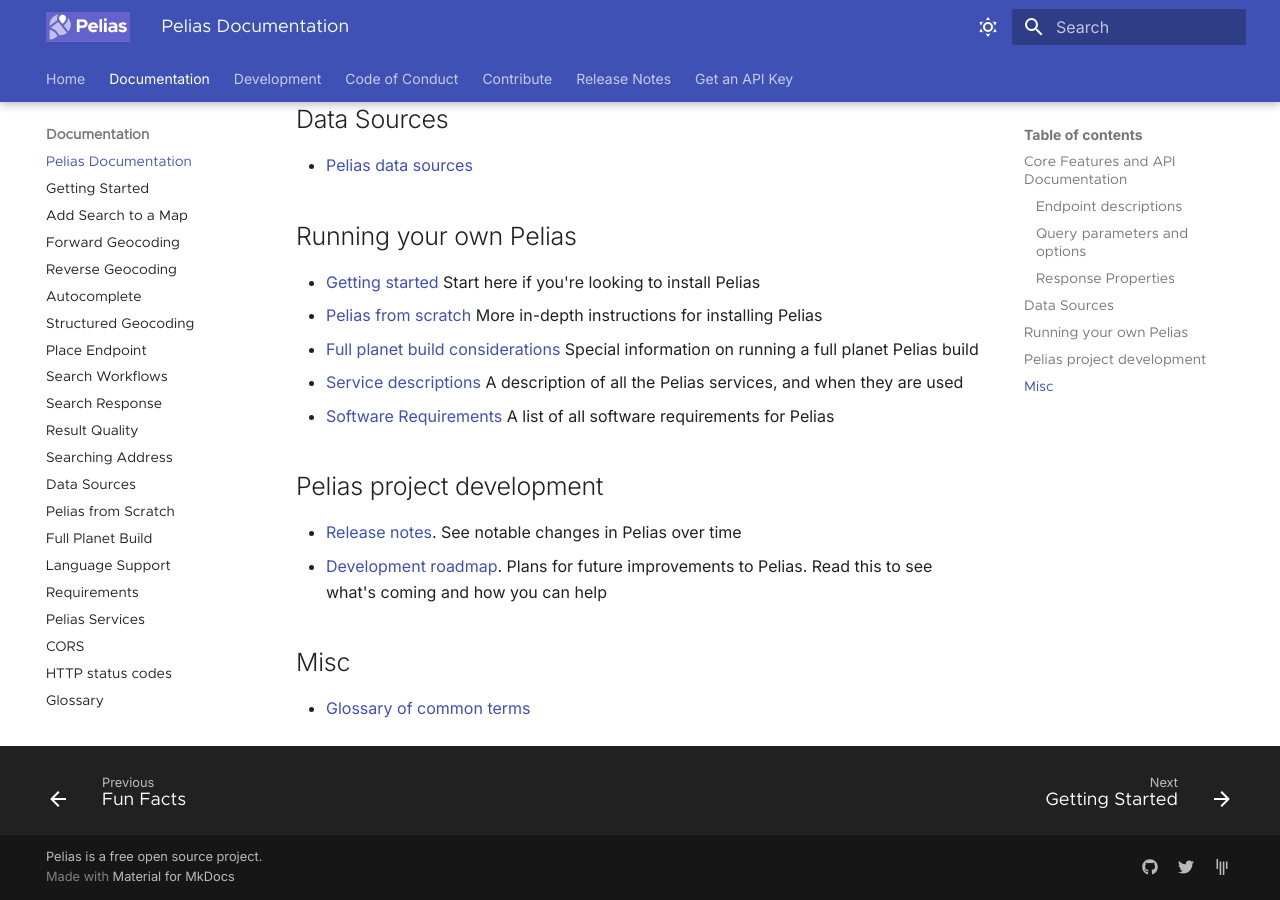
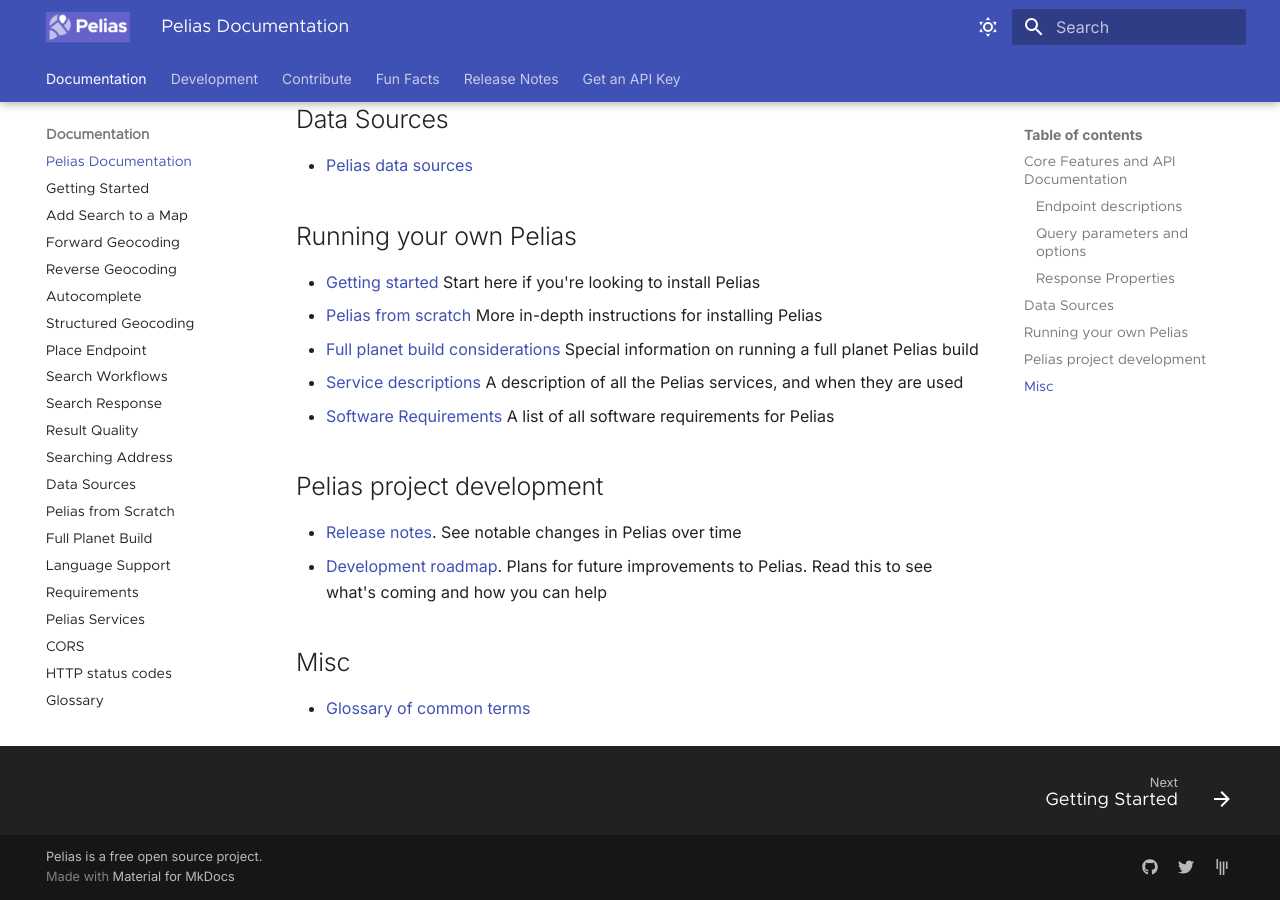
Before and after one commit to pelias/documentation, an MkDocs documentation site: the page built from site/documentation/index.md, in a window 1280 px wide and 900 px high, scrolled down 887 px. Built offline with MkDocs 1.6.1 and Material for MkDocs 9.7.7, drawn with Linux system fonts in a browser that asks for light colours; part of the change alters nothing that is shown.

Commit message:
Moved around few files to nicer location

```diff
--- a/mkdocs.yml
+++ b/mkdocs.yml
@@ -63,9 +63,6 @@ markdown_extensions:
   - attr_list
 
 nav:
-  - Home:
-    - 'home/index.md'
-    - Fun Facts: 'home/fun-facts.md'
   - Documentation:
       - 'documentation/index.md'
       - Getting Started: 'documentation/getting-started-install.md'
@@ -91,8 +88,9 @@ nav:
   - Development:
       - Repository List: 'development/repository-list.md'
       - Roadmap: 'development/roadmap.md'
-  - Code of Conduct: 'code-of-conduct.md'
+      - Code of Conduct: 'development/code-of-conduct.md'
   - Contribute: 'contributing.md'
+  - Fun Facts: 'fun-facts.md'
   - Release Notes: 'release-notes.md'
   - Get an API Key: 'https://geocode.earth/'
 
```
Also changed, not shown: site/development/code-of-conduct.md (renamed from site/code-of-conduct.md), site/documentation/add-search-to-a-map.md, site/documentation/index.md, site/documentation/pelias-from-scratch.md, site/fun-facts.md (renamed from site/home/fun-facts.md), site/index.md (renamed from site/home/index.md), 1 other file.
